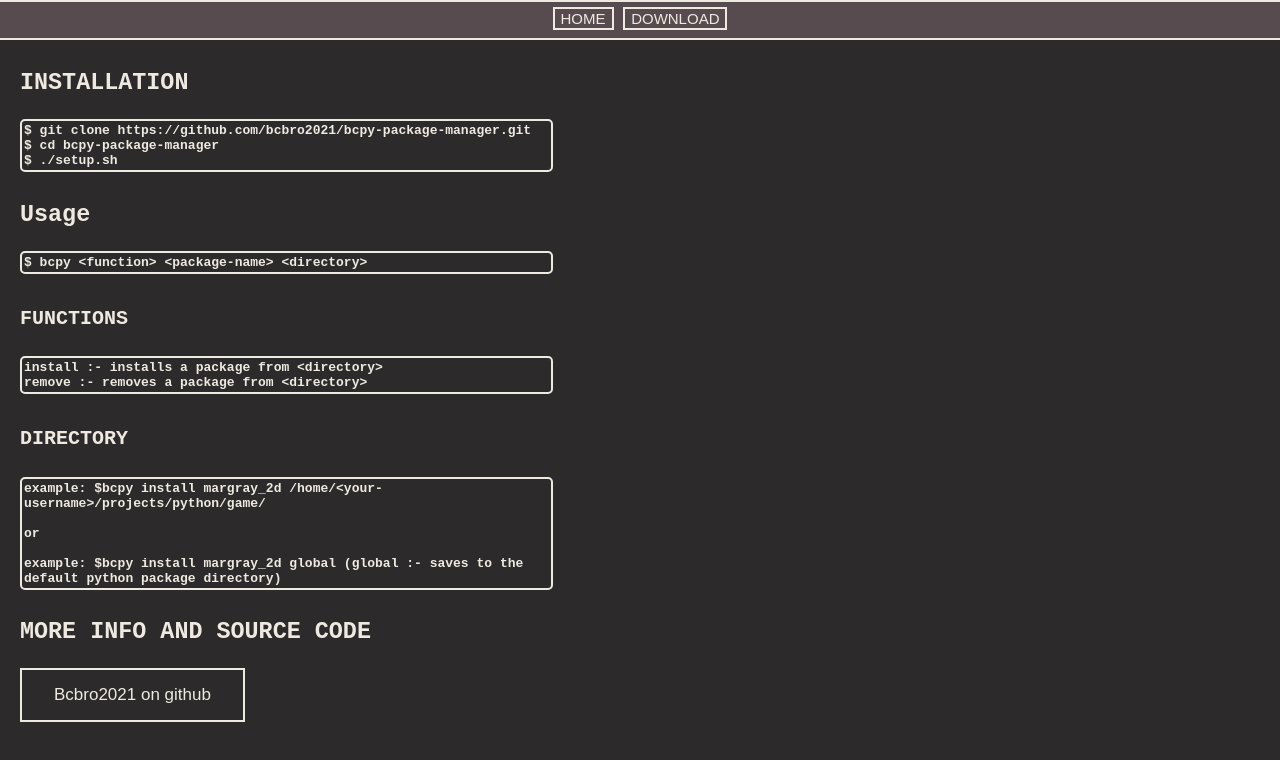
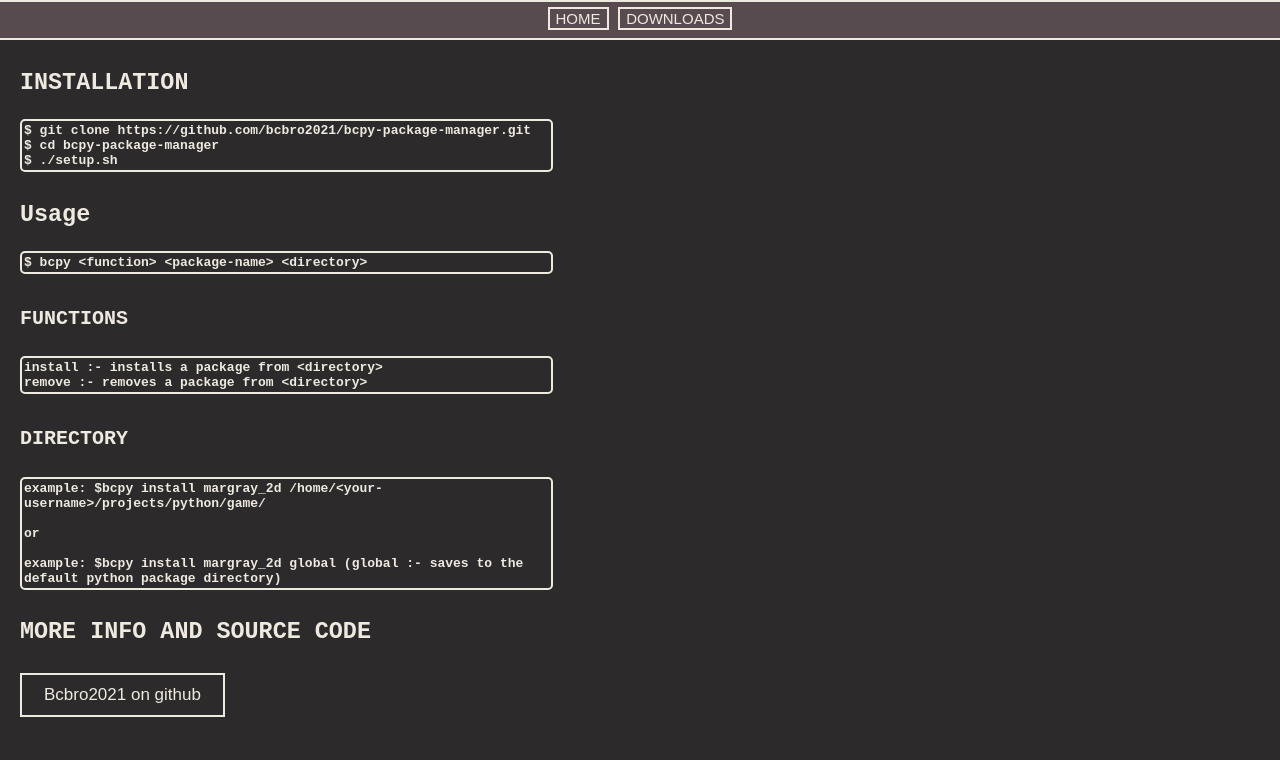
Before and after one commit to bcbro2021/bcbro2021.github.io, a plain HTML site: page downloads.html in a window 1280 px wide. Drawn offline with Linux system fonts and the light colour scheme.

Commit message:
Initial commit

```diff
--- a/MainCss/style.css
+++ b/MainCss/style.css
@@ -5,9 +5,20 @@ body {
     margin: 0;
     background: rgb(44, 42, 43);
 }
-
 html {
     scroll-behavior: smooth;
+}
+button {
+    margin-top: 5px;
+    color: rgb(239, 234, 225);
+    font-size: 15px;
+    background: rgba(0,0,0,0);
+    border: 2px solid rgb(239, 234, 225);
+}
+button:hover {
+    cursor: pointer;
+    color: rgb(208,255,20);
+    border: 2px solid rgb(208,255,20);
 }
 .navbar {
     text-align: center;
@@ -18,27 +29,28 @@ html {
     width: 100%;
 
 }
-.navbtn {
-    margin-top: 5px;
+.homebody {
     color: rgb(239, 234, 225);
-    font-size: 15px;
-    background: rgba(0,0,0,0);
-    border: 2px solid rgb(239, 234, 225);
+    text-align: center;
+    margin-top:  30px;
+    margin-left: 20px;
+    font-size: 20px;
 }
-
-.navbtn:hover {
-    color: rgb(208,255,20);
-}
-button:hover {
-    cursor: pointer;
-}
-
-.body {
+.downloadbody {
     color: rgb(239, 234, 225);
     text-align: left;
     margin-top:  30px;
     margin-left: 20px;
     font-size: 20px;
+}
+::-webkit-scrollbar {
+  width: 5px;
+}
+::-webkit-scrollbar-track {
+  background: rgba(85,206,255,1);
+}
+::-webkit-scrollbar-thumb {
+  background: rgb(0,160,255);
 }
 #downloadtext {
     border:2px solid rgb(239, 234, 225);
@@ -51,38 +63,14 @@ button:hover {
     background: rgba(0,0,0,0);
     outline: rgba(0,0,0,0);
 }
-
-/* width */
-::-webkit-scrollbar {
-  width: 5px;
-}
-
-/* Track */
-::-webkit-scrollbar-track {
-  background: rgba(85,206,255,1);
-}
-
-/* Handle */
-::-webkit-scrollbar-thumb {
-  background: rgb(0,160,255);
-}
 #gitbtn {
     background-color: rgb(0,0,0,0);
-    border: none;
     color: rgb(239, 234, 225);
-    padding: 15px 32px;
-    text-align: center;
-    text-decoration: none;
-    display: block;
+    padding: 10px 22px;
     font-size: 17px;
-    margin-top: 20px;
-    cursor: pointer;
-    -webkit-transition-duration: 0.4s;
-    transition-duration: 0.4s;
     border: 2px solid rgb(239, 234, 225);
-
 }
-
 #gitbtn:hover {
     color: rgb(208,255,20);
+    border: 2px solid rgb(208,255,20);
 }
--- a/downloads.html
+++ b/downloads.html
@@ -7,9 +7,9 @@
 <body>
     <div class="navbar">
         <button id="homebtn" class="navbtn">HOME</button>
-        <button id="downloadbtn" class="navbtn">DOWNLOAD</button>
+        <button id="downloadbtn" class="navbtn">DOWNLOADS</button>
     </div>
-    <div class="body">
+    <div class="downloadbody">
         <h3>INSTALLATION</h3>
         <textarea readonly class="installation" id="downloadtext" rows="3" cols="60">$ git clone https://github.com/bcbro2021/bcpy-package-manager.git
 $ cd bcpy-package-manager
```
Also changed, not shown: index.html (+6 -3 lines).
